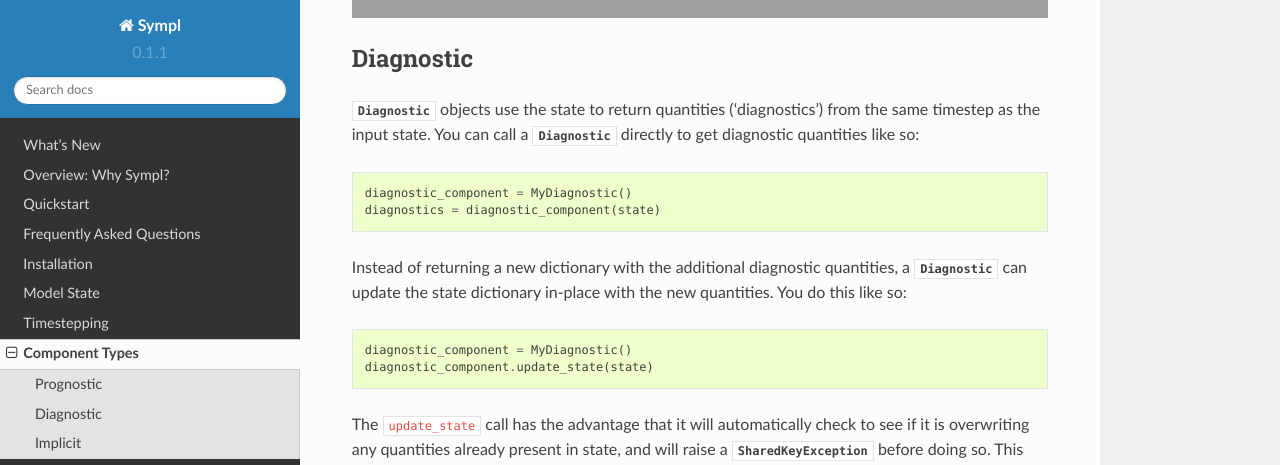
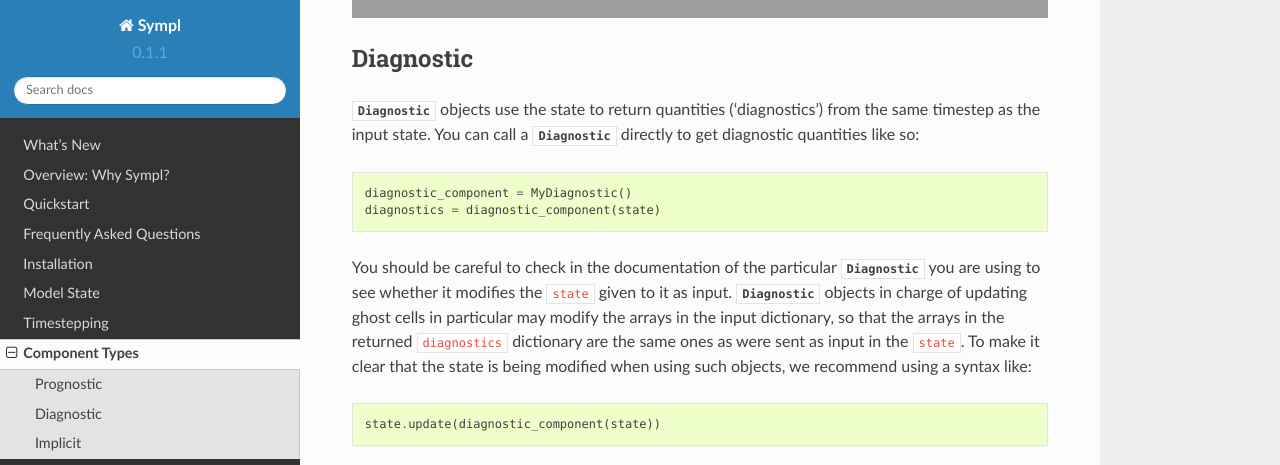
Before and after one commit to mcgibbon/sympl, a Sphinx documentation site: the page built from docs/computation.rst, in a window 1280 px wide and 1400 px high, scrolled down 1216 px. Shown: the top 465 px of the window. Built offline with Sphinx 7.4.7 and the Read the Docs theme 2.0.0, drawn with Linux system fonts in a browser that asks for light colours; some of the changed text lies outside the part shown; grey boxes are pictures that could not be loaded.

Commit message:
Clarified and made uniform the APIs for TimeStepper and Implicit.

```diff
--- a/docs/computation.rst
+++ b/docs/computation.rst
@@ -69,20 +69,18 @@
     diagnostic_component = MyDiagnostic()
     diagnostics = diagnostic_component(state)
 
-Instead of returning a new dictionary with the additional diagnostic quantities,
-a :py:class:`~sympl.Diagnostic` can update the state dictionary in-place with the new
-quantities. You do this like so:
+You should be careful to check in the documentation of the particular
+:py:class:`~sympl.Diagnostic` you are using to see whether it modifies the
+``state`` given to it as input. :py:class:`~sympl.Diagnostic` objects in charge
+of updating ghost cells in particular may modify the arrays in the input
+dictionary, so that the arrays in the returned ``diagnostics`` dictionary are
+the same ones as were sent as input in the ``state``. To make it clear that
+the state is being modified when using such objects, we recommend using a
+syntax like:
 
 .. code-block:: python
 
-    diagnostic_component = MyDiagnostic()
-    diagnostic_component.update_state(state)
-
-The ``update_state`` call has the advantage that it will automatically check to
-see if it is overwriting any quantities already present in state, and will
-raise a :py:class:`~sympl.SharedKeyException` before doing so. This ensures you
-don't have multiple pieces of code trying to output the same diagnostic, with
-one overwriting the other.
+    state.update(diagnostic_component(state))
 
 .. autoclass:: sympl.Diagnostic
     :members:
@@ -106,14 +104,18 @@
     from datetime import timedelta
     implicit = MyImplicit()
     timestep = timedelta(minutes=10)
-    next_state = implicit(state, timestep)
+    diagnostics, next_state = implicit(state, timestep)
+    state.update(diagnostics)
 
-Following the ``implicit`` call, ``state`` will have been modified in-place to
-include any diagnostics produced by the :py:class:`~sympl.Implicit` component
-for the timestep of the input state.
-
-This is important, so we'll repeat it:
-**the input state can be modified by the call to the ``Implicit`` object**.
+The returned ``diagnostics`` dictionary contains diagnostic quantities from
+the timestep of the input ``state``, while ``next_state`` is the state
+dictionary for the next timestep. It is possible that some of the arrays in
+``diagnostics`` may be the same arrays as were given in the input ``state``,
+and that they have been modified. In other words, ``state`` may be modified by
+this call. For instance, the object may need to update ghost cells in the
+current state. Or if an object provides 'cloud_fraction' as a diagnostic, it
+may modify an existing 'cloud_fraction' array in the input state if one is
+present, instead of allocating a new array.
 
 .. autoclass:: sympl.Implicit
     :members:
--- a/docs/timestepping.rst
+++ b/docs/timestepping.rst
@@ -23,7 +23,11 @@
 
 The returned ``diagnostics`` dictionary contains diagnostic quantities from
 the timestep of the input ``state``, while ``next_state`` is the state
-dictionary for the next timestep.
+dictionary for the next timestep. It is possible that some of the arrays in
+``diagnostics`` may be the same arrays as were given in the input ``state``,
+and that they have been modified. In other words, ``state`` may be modified by
+this call. For instance, the time filtering necessary when using Leapfrog
+time stepping means the current model state has to be modified by the filter.
 
 It is only after calling the :py:class:`~sympl.TimeStepper` and getting the
 diagnostics that you will have a complete state with all diagnostic quantities.
```
Also changed, not shown: 1 other file.
